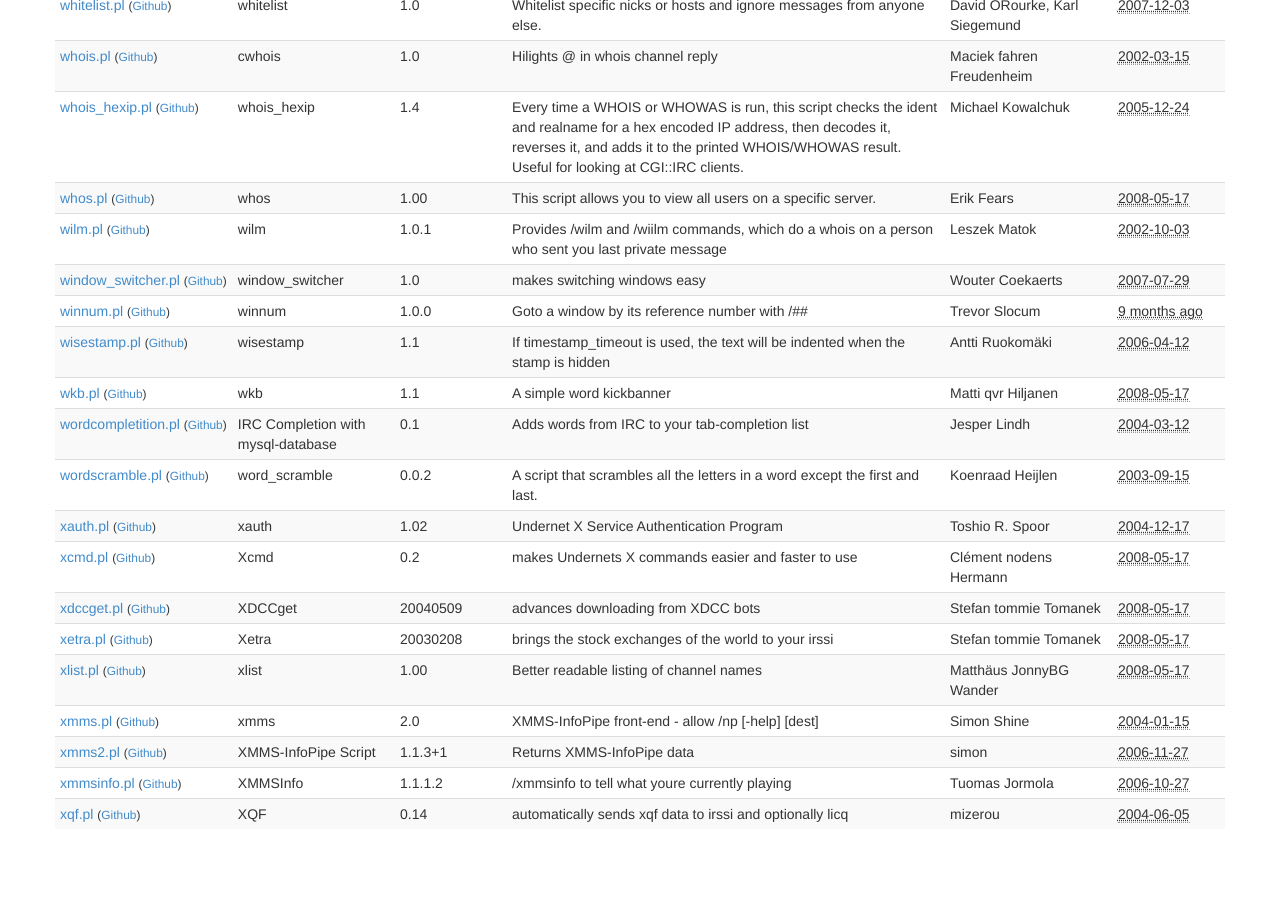
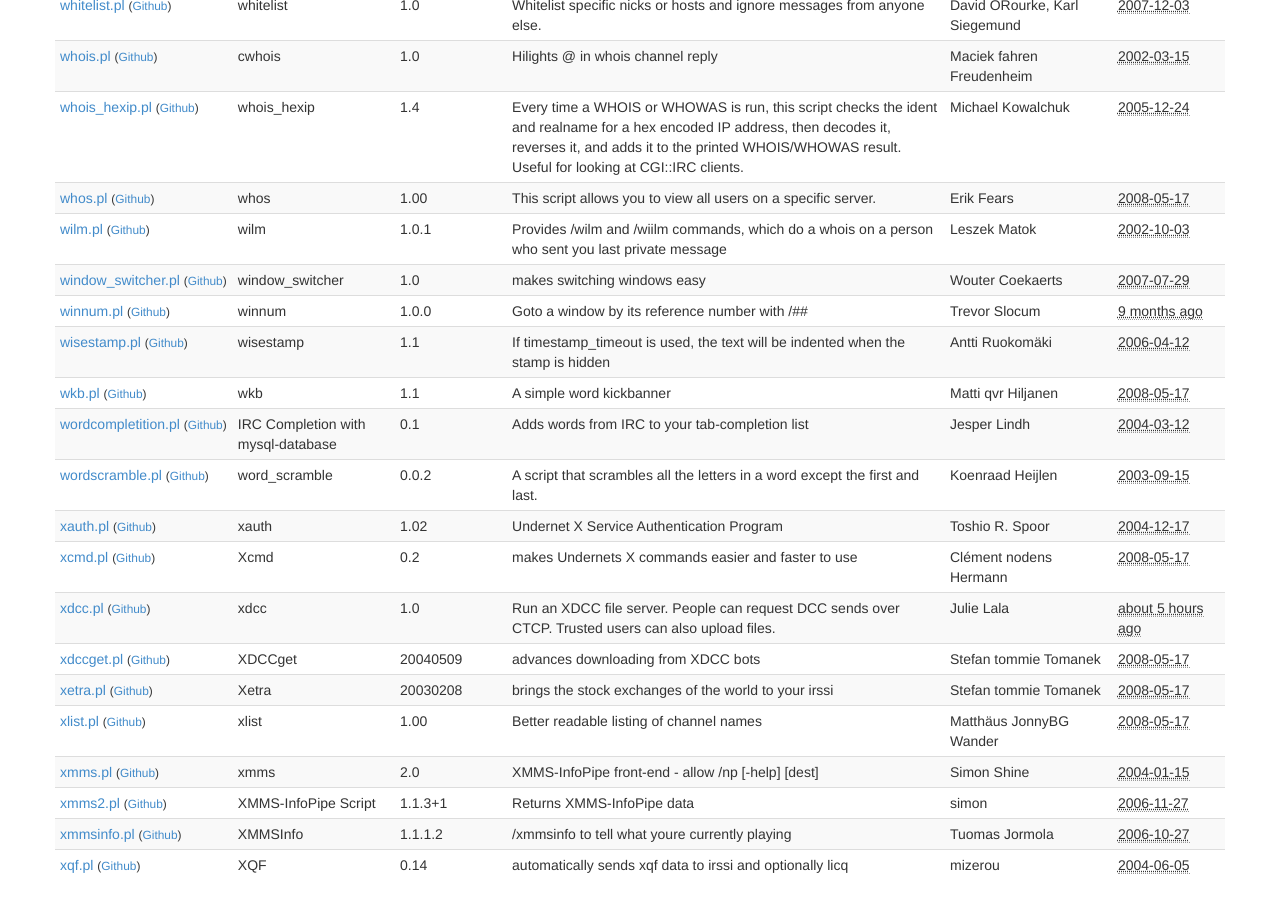
Before and after one commit to irssi/scripts.irssi.org, a Jekyll site: the page built from index.html, in a window 1280 px wide and 900 px high, scrolled down 18194 px. Built offline with Jekyll 4.4.1, drawn with Linux system fonts in a browser that asks for light colours; before the commit the page ends 19043 px from its top, so only the background shows below that.

Commit message:
adding url

```diff
--- a/_data/scripts.yaml
+++ b/_data/scripts.yaml
@@ -4274,6 +4274,17 @@
   name: "Xcmd"
   version: "0.2"
 
+- authors: "Julie Lala"
+  commands: "xdcc"
+  contact: "ryz@asdf.us"
+  description: "Run an XDCC file server. People can request DCC sends over CTCP. Trusted users can also upload files."
+  filename: "xdcc.pl"
+  modified: "2015-01-21 10:02:04"
+  license: "Jollo LNT License"
+  name: "xdcc"
+  url: "http://asdf.us/xdcc/"
+  version: "1.0"
+
 - authors: "Stefan tommie Tomanek"
   commands: "xdccget"
   contact: "stefan@pico.ruhr.de"
```
Also changed, not shown: 1 other file.
